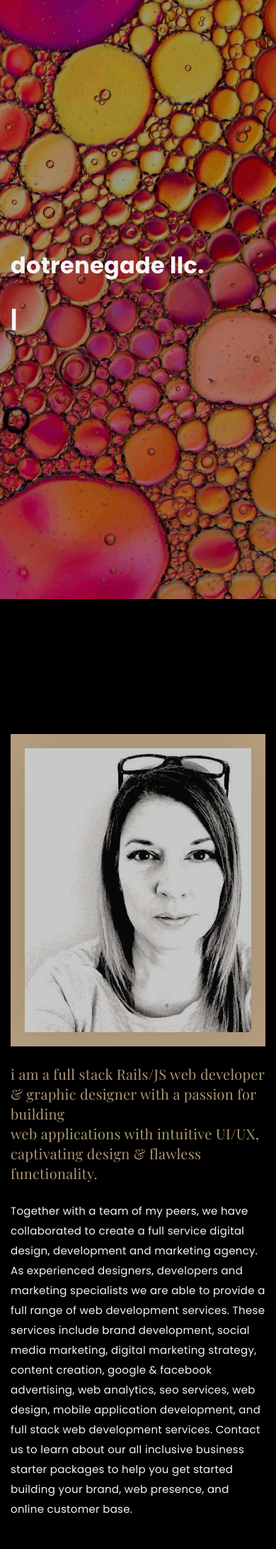
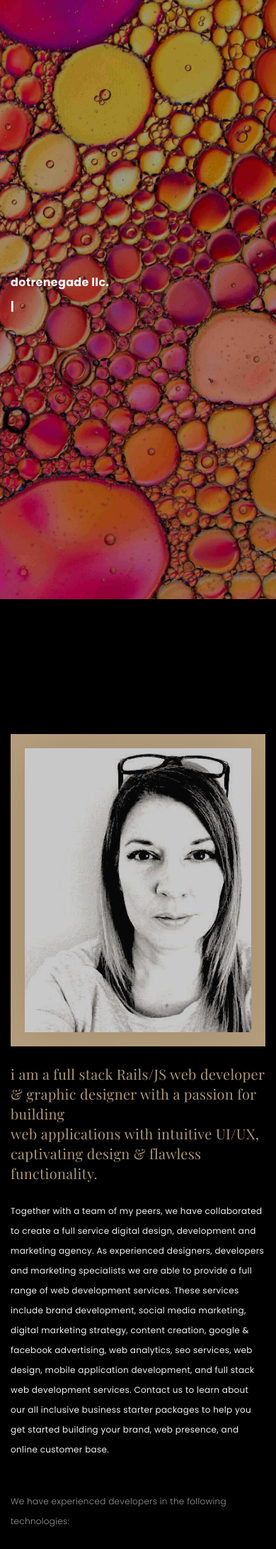
Before and after one commit to atxrenegade/dotrenegade_website, a PHP site: page / in a window 390 px wide. Shown: the top 2182 px of the page at 71% size. Run offline with PHP 8.4, Linux system fonts and the light colour scheme; some web fonts are replaced.

Commit message:
make animated text responsive

```diff
--- a/css/responsive.css
+++ b/css/responsive.css
@@ -3,7 +3,17 @@
  */
 
 @media (min-width: 1200px) {
+  html {
+    font-size: 22px;
+  }
 
+  .typed {
+    font-size: 4.5rem;
+  }
+
+  #title-text {
+    font-size: 2.5rem;
+  }
 }
 
 /** Width between 992px to 1199px
@@ -11,7 +21,13 @@
  */
 
 @media (min-width: 992px) and (max-width: 1199px) {
+  .typed {
+    font-size: 4.0rem;
+  }
 
+  #title-text {
+    font-size: 2rem;
+  }
 }
 
 /** Width between 768px to 991px
@@ -19,6 +35,13 @@
  */
 
 @media (min-width: 768px) and (max-width: 991px) {
+  .typed {
+    font-size: 3.5rem;
+  }
+
+  #title-text {
+    font-size: 2rem;
+  }
   /* Navbar */
   nav {
     padding: 10px 15px;
@@ -90,6 +113,16 @@
  */
 
 @media (max-width: 767px) {
+
+  /* Animated Text */
+  .typed {
+    font-size: 3.0rem;
+  }
+
+  #title-text {
+    font-size: 1.5rem;
+  }
+
   /* Navbar */
   nav {
     padding: 20px 15px;
@@ -161,6 +194,15 @@
  */
 
 @media (max-width: 600px) {
+  /* Animated Text */
+  .typed {
+    font-size: 2.5rem;
+  }
+
+  #title-text {
+    font-size: 2rem;
+  }
+
   /* Navbar */
   nav {
     padding: 20px 15px;
@@ -232,6 +274,14 @@
  */
 
 @media (max-width: 480px) {
+  /* Animated Text */
+  .typed {
+    font-size: 2.0rem;
+  }
+
+    #title-text {
+    font-size: 1rem;
+  }
   /* Navbar */
   nav {
     padding: 20px 15px;
@@ -302,6 +352,15 @@
  */
 
 @media (max-width: 320px) {
+  /* Animated Text */
+  .typed {
+    font-size: 1.5rem;
+  }
+
+  #title-text {
+    font-size: 1rem;
+  }
+
   /* Navbar */
   nav {
     padding: 20px 15px;
--- a/css/style.css
+++ b/css/style.css
@@ -83,7 +83,7 @@
 p {
   margin: 25px 0;
   padding: 0;
-  font-size: 15px;
+  font-size: .75rem;
   color: #999999;
   line-height: 28px;
 }
@@ -202,7 +202,7 @@
   float: left;
   margin-right: 15px;
   font-family: 'Poppins', sans-serif;
-  font-size: 14px;
+  font-size: 1rem;
   margin-left: 40px;
 }
 
@@ -397,8 +397,8 @@
   display: none;
 }
 
-.filter {
-  font-size: 1.5rem;
+li.filter {
+  font-size: 1rem;
 }
 
 
--- a/index.html
+++ b/index.html
@@ -73,7 +73,7 @@
 
     <div class="container">
       <div class="header-content">
-        <h1 style='text-transform: lowercase; font-size: 2rem;'>dotrenegade llc.<br><span class="typed" style='text-transform: uppercase; font-size: 4.5rem';></span></h1>
+        <h1 style='text-transform: lowercase;' id='title-text'>dotrenegade llc.<br><span class="typed" style='text-transform: uppercase';></span></h1>
       </div>
     </div>
   </div>
```
Also changed, not shown: 2 other files.
